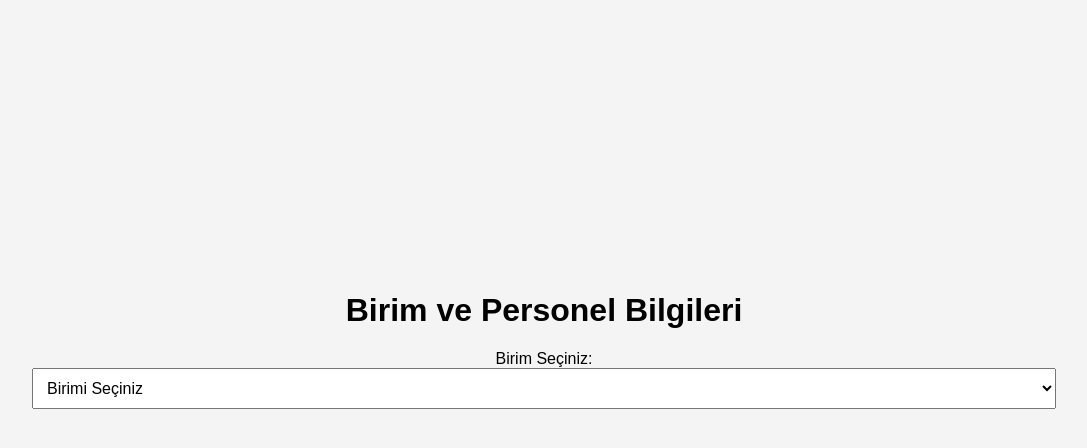
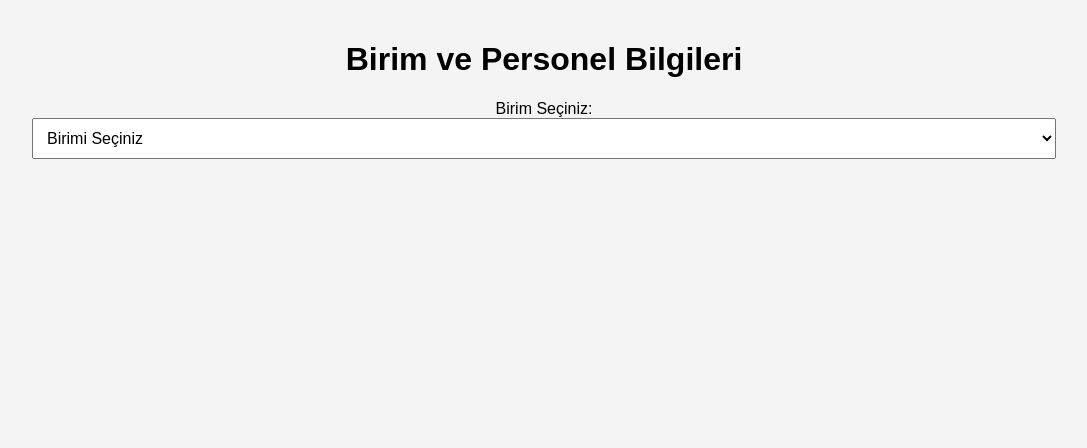
Before and after one commit to ylmgrbzz/Department-Personnel-Selection-With-Javascript-XLSX.JS, a website: page index.html in a window 1280 px wide. Shown: the whole page, without its empty margins (96-1183 px from the left). Drawn offline with Linux system fonts and the light colour scheme.

Commit message:
Update index.html and package-lock.json

```diff
--- a/index.html
+++ b/index.html
@@ -9,14 +9,15 @@
         font-family: Arial, sans-serif;
         display: flex;
         justify-content: center;
-        align-items: center;
-        height: 100vh;
+        align-items: flex-start; /* Flex-start ile üstten hizalama */
+        height: auto; /* Otomatik yükseklik */
         margin: 0;
         background-color: #f4f4f4;
       }
       .container {
         text-align: center;
         width: 80%;
+        margin-top: 20px;
       }
       select {
         padding: 10px;
@@ -28,6 +29,8 @@
         width: 100%;
         border-collapse: collapse;
         margin-top: 20px;
+        max-height: 800px;
+        overflow-y: auto;
       }
       table,
       th,
```
Also changed, not shown: 2 other files.
